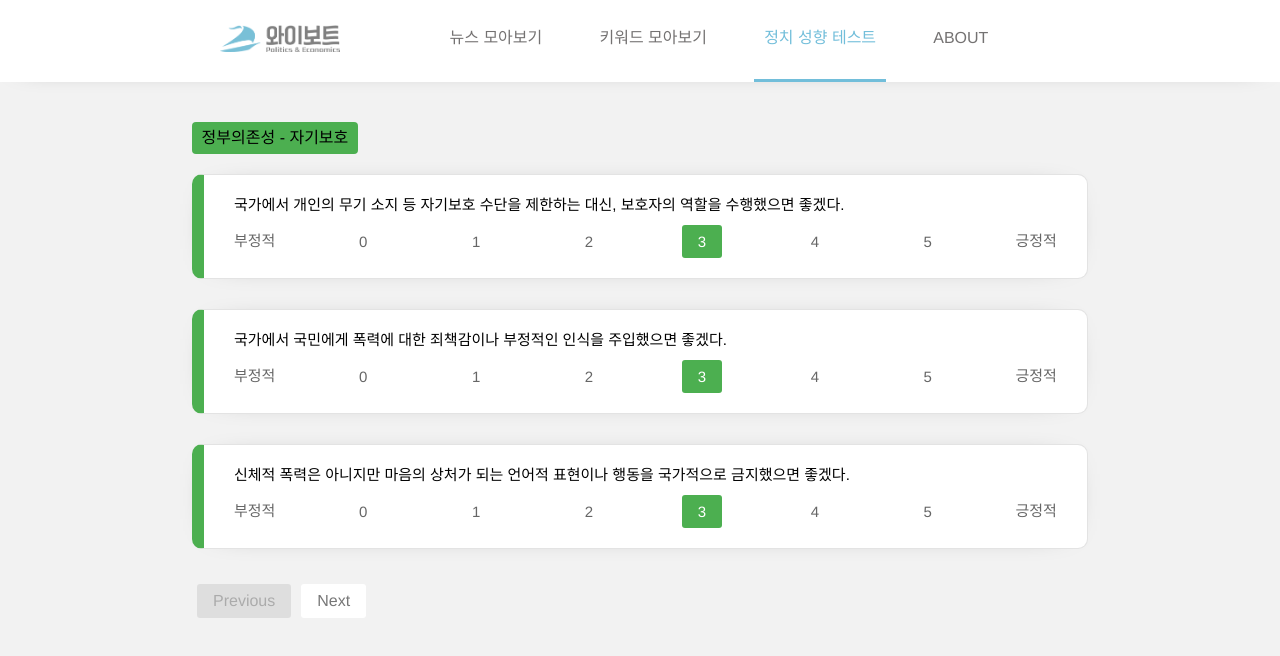
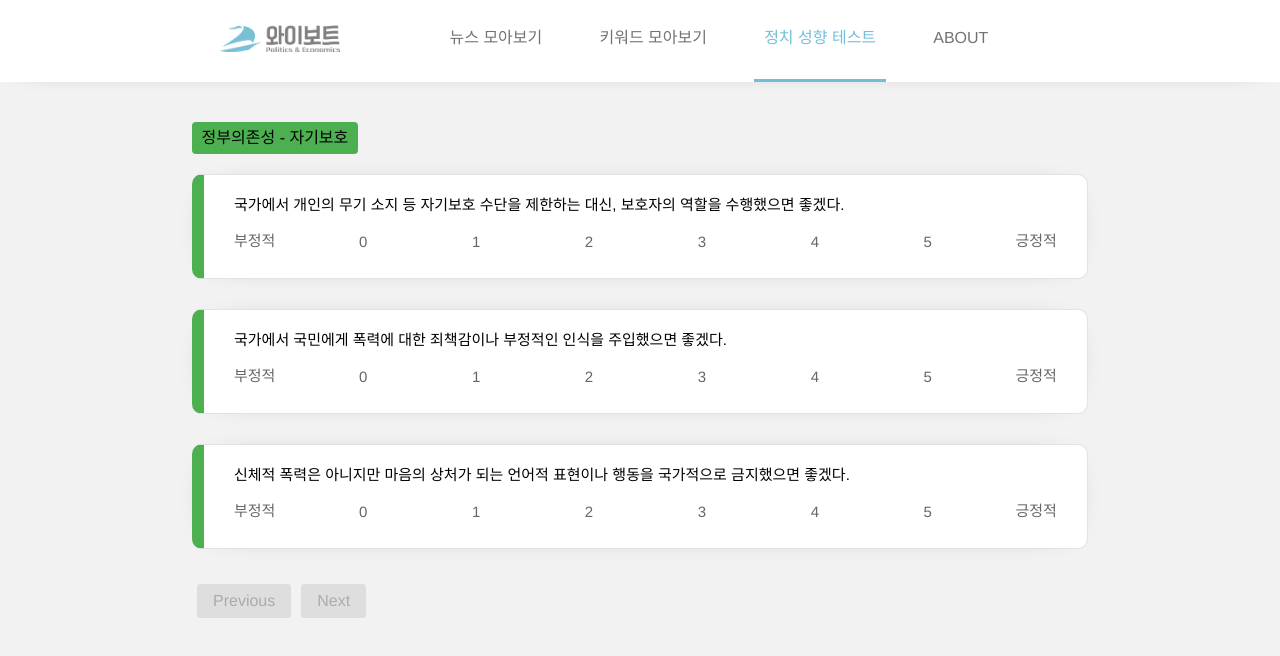
Before and after one commit to Doooooring/yvote_next, a Next.js app: page /analyze in a window 1280 px wide. Shown: the top 656 px of the page. Built offline with nearby package versions, Linux system fonts and the light colour scheme.

Commit message:
sh*t I forgot to change just one thing

```diff
--- a/components/analyze/questionnaire.tsx
+++ b/components/analyze/questionnaire.tsx
@@ -28,7 +28,7 @@ const questions: Question[] = typedquestions as Question[];
 const Questionnaire: React.FC<QuestionnaireProps> = ({ onComplete }) => {
   const batchSize = 3;
   const [currentBatchStartIndex, setCurrentBatchStartIndex] = useState(0);
-  const [answers, setAnswers] = useState<ResultAnswers>([...Array(120)].map(() => 3));
+  const [answers, setAnswers] = useState<ResultAnswers>([...Array(120)].map(() => -1));
 
   const handleAnswer = (index: number, answer: number) => {
     const newAnswers = [...answers];
```
